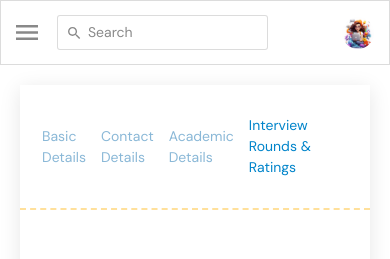
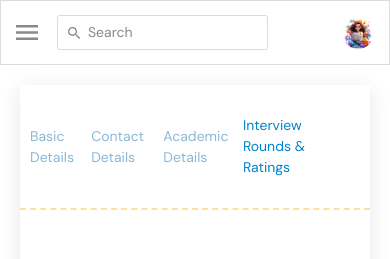
Before and after one commit to Ashok315/reactjs-task-ashok, a React (Vite) app: page / in a window 390 px wide. Shown: the top 259 px of the page. Built offline with nearby package versions, Linux system fonts and the light colour scheme.

Commit message:
improve sidebar

```diff
--- a/src/components/layout/MainLayout.jsx
+++ b/src/components/layout/MainLayout.jsx
@@ -26,7 +26,7 @@ const MainLayout = () => {
             menuToggle
               ? 'w-[15%] md:w-[10%] lg:w-[7%]'
               : 'hidden md:block md:w-[20%] lg:w-[18.5%]'
-          } border border-lightgray py-[47px] px-[14px] md:px-[10px] lg:px-[24px]`}
+          } border border-lightgray py-[47px] px-[14px] md:px-[10px] lg:px-[24px] overflow-y-auto`}
         >
           <Sidebar isToggled={menuToggle} />
         </aside>
@@ -37,7 +37,7 @@ const MainLayout = () => {
             menuToggle
               ? "w-[85%] md:w-[90%] lg:w-[93%]"
               : 'w-full md:w-[80%] lg:w-[81.5%]'
-          } flex-1 pt-[30px] md:pt-[41px] px-[20px] py-[75px]`}
+          } flex-1 pt-[30px] md:pt-[41px] px-[20px] py-[75px] overflow-y-auto`}
         >
           <div className="main-wrapper min-h-[70vh]">
             <Outlet />
--- a/src/components/layout/TabLayout.jsx
+++ b/src/components/layout/TabLayout.jsx
@@ -24,10 +24,10 @@ const TabLayout = () => {
     return (
         <>
             {/* Details tabs */}
-            <nav className='capitalize text-[14px] md:text-[12px] lg:text-[15px] py-[30px] px-[15px] md:px-[20px] border-b-2 border-dashed border-secondary-lighter'>
-            <ul className='flex items-center justify-start px-[7px]'>
+            <nav className='capitalize text-[14px] md:text-[12px] lg:text-[15px] py-[30px] px-[5px] md:px-[20px] border-b-2 border-dashed border-secondary-lighter'>
+            <ul className='flex items-center justify-start px-[5px]'>
                 {navItems.map((item)=>(
-                    <li key={item.label} className='pr-[15px] md:pr-[40px] text-wrap lg:pr-[60px]'>
+                    <li key={item.label} className='pr-[12px] md:pr-[40px] text-wrap lg:pr-[60px]'>
                         <NavLink to={item.path} className={({isActive})=>`${isActive?"text-primary":"text-primary-light"} font-dmSans`}>
                             {item.label}
                         </NavLink>
```
